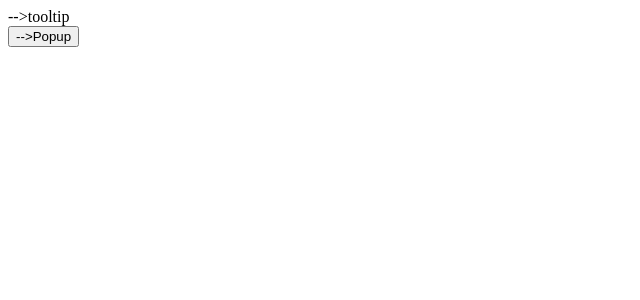
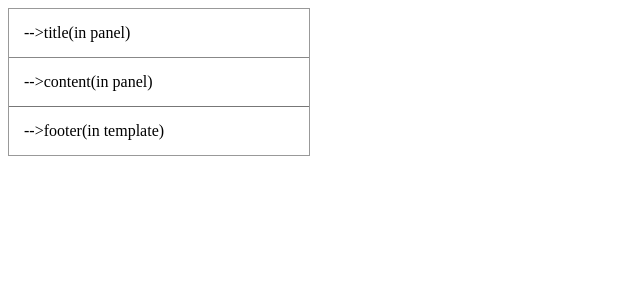
Before and after one commit to babyplus/my_vue_test, a Vue app: page / in a window 1280 px wide. Shown: the top 300 px of the page, without its empty margins (0-640 px from the left). Built offline with nearby package versions, Linux system fonts and the light colour scheme.

Commit message:
test_slot

```diff
--- a/index.html
+++ b/index.html
@@ -16,6 +16,19 @@
         width: 200px;
         padding: 10px;
         margin: 5px
+      }
+      .panel {
+        max-width: 300px;
+        border: 1px solid #999;
+      }
+      .panel > * {
+        padding: 15px;
+      }
+      .panel .title {
+        border-bottom: 1px solid #888;
+      }
+      .panel .footer {
+        border-top: 1px solid #777;
       }
     </style>
     <title>my-project</title>
@@ -170,9 +183,30 @@
         <!--</pre>-->
       <!--</div>-->
     <!--</div>-->
-    <div id="test_mixins">
-      <tooltip></tooltip>
-      <popup></popup>
+    <!--<div id="test_mixins">-->
+      <!--<tooltip></tooltip>-->
+      <!--<popup></popup>-->
+    <!--</div>-->
+    <div v-show="false">
+    <template id="panel-tpl" >
+      <div class="panel">
+        <div class="title">
+          <slot name="title"></slot>
+        </div>
+        <div class="content">
+          <slot name="content"></slot>
+        </div>
+        <div class="footer">
+          <slot name="footer">-->footer(in template)</slot>
+        </div>
+      </div>
+    </template>
+    </div>
+    <div id="test_slot">
+      <panel>
+        <div slot="title">-->title(in panel)</div>
+        <div slot="content">-->content(in panel)</div>
+      </panel>
     </div>
   </body>
 </html>
--- a/src/main.js
+++ b/src/main.js
@@ -280,49 +280,55 @@ Vue.config.productionTip = false
 //     }
 //   }
 // })
-var base = {
-  methods: {
-    show: function () {
-      this.visible = true
-    },
-    hide: function () {
-      this.visible = false
-    },
-    toggle: function () {
-      this.visible = !this.visible
-    }
-  },
-  data: function () {
-    return {
-      visible: false
-    }
-  }
-}
-Vue.component('tooltip', {
-  template: `
-  <div>
-  <span v-on:mouseenter="show" v-on:mouseleave="hide">-->tooltip</span>
-    <div v-if="visible">
-      ---->tooltip something
-    </div>
-  </div>
-  `,
-  mixins: [base]
-})
-Vue.component('popup', {
-  template: `
-  <div>
-  <button v-on:click="toggle">-->Popup</button>
-    <div v-if="visible">
-      ---->popup something<span v-on:click="hide">(X)</span>
-    </div>
-  </div>
-  `,
-  mixins: [base]
+// var base = {
+//   methods: {
+//     show: function () {
+//       this.visible = true
+//     },
+//     hide: function () {
+//       this.visible = false
+//     },
+//     toggle: function () {
+//       this.visible = !this.visible
+//     }
+//   },
+//   data: function () {
+//     return {
+//       visible: false
+//     }
+//   }
+// }
+// Vue.component('tooltip', {
+//   template: `
+//   <div>
+//   <span v-on:mouseenter="show" v-on:mouseleave="hide">-->tooltip</span>
+//     <div v-if="visible">
+//       ---->tooltip something
+//     </div>
+//   </div>
+//   `,
+//   mixins: [base]
+// })
+// Vue.component('popup', {
+//   template: `
+//   <div>
+//   <button v-on:click="toggle">-->Popup</button>
+//     <div v-if="visible">
+//       ---->popup something<span v-on:click="hide">(X)</span>
+//     </div>
+//   </div>
+//   `,
+//   mixins: [base]
+// })
+// new Vue({
+//   el: '#test_mixins',
+//   data: {
+//     visible: false
+//   }
+// })
+Vue.component('panel', {
+  template: '#panel-tpl'
 })
 new Vue({
-  el: '#test_mixins',
-  data: {
-    visible: false
-  }
+  el: '#test_slot'
 })
```
